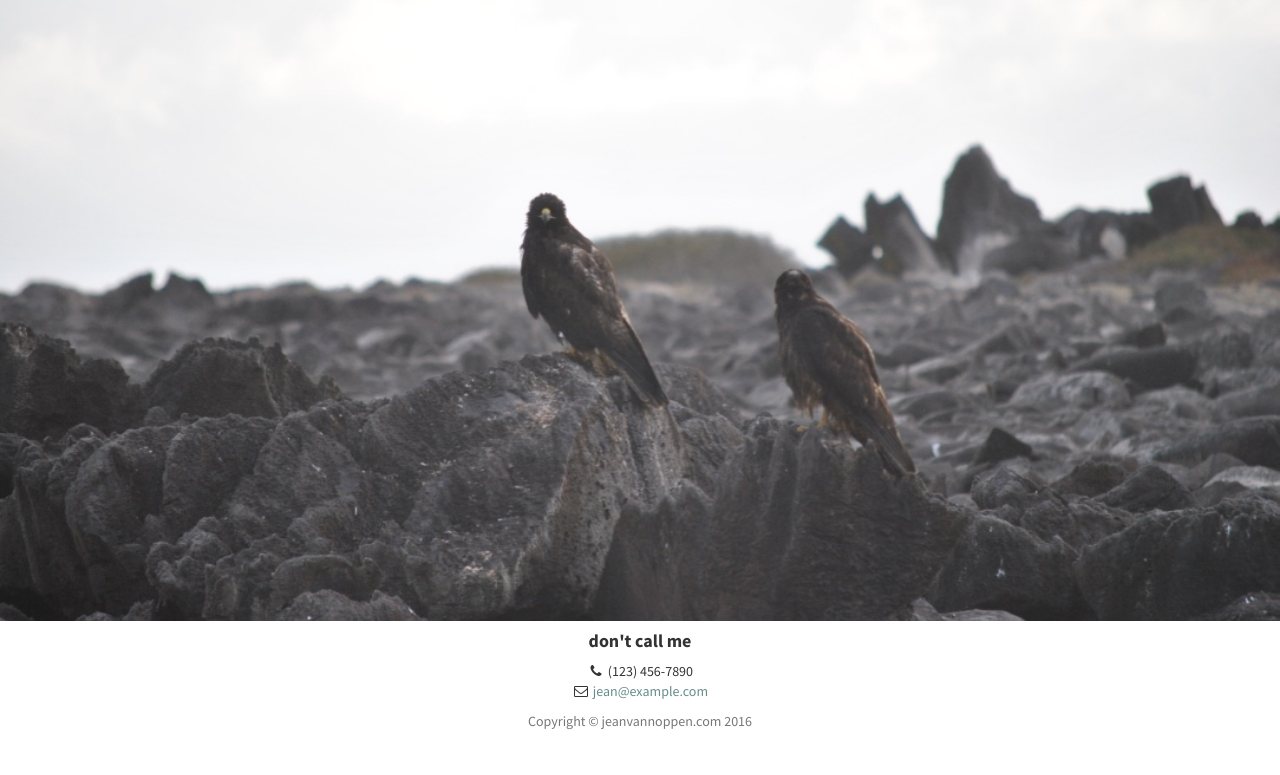
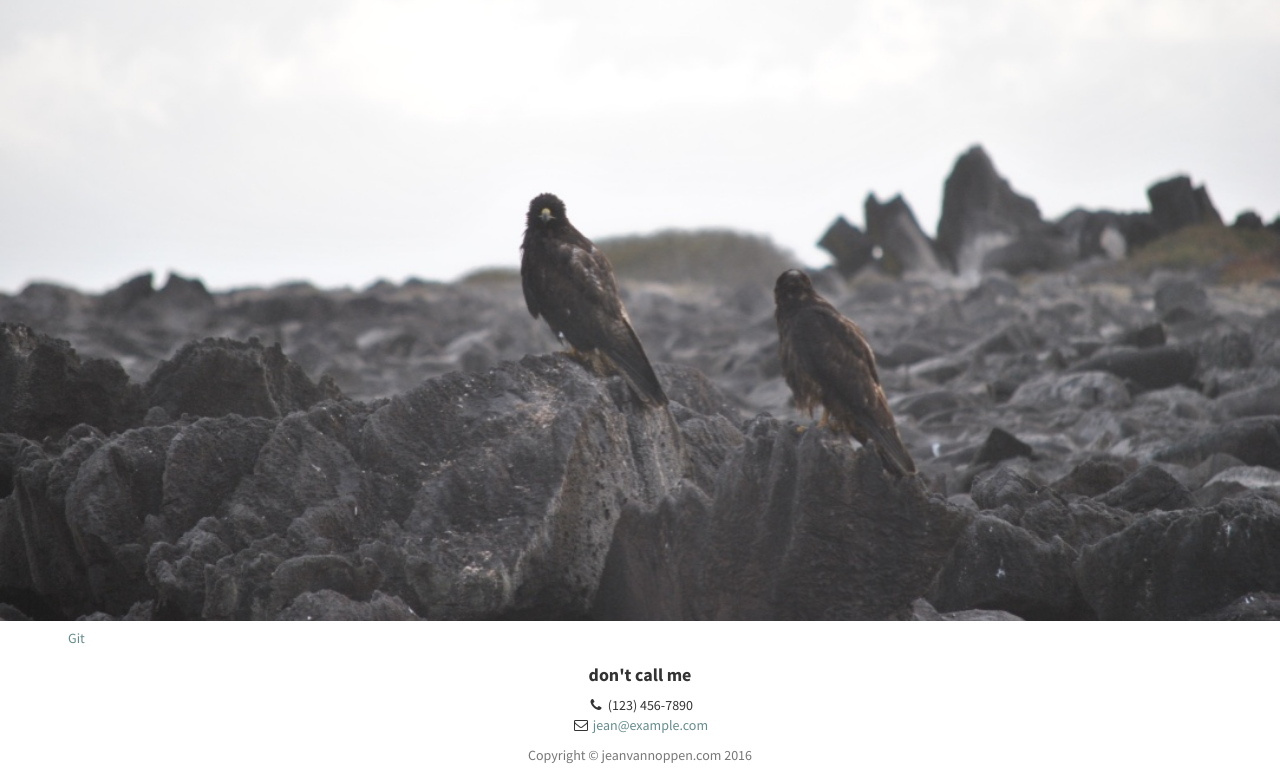
Before and after one commit to smaugnbeans/smaugnbeans.github.io, a plain HTML site: page index.html in a window 1280 px wide. Shown: the part 179-954 px from the top of the page. Before the commit the page ends 920 px from the top, so only its background shows below. Drawn offline with Linux system fonts and the light colour scheme.

Commit message:
git button

```diff
--- a/index.html
+++ b/index.html
@@ -70,6 +70,15 @@
         </div>
     </header>
 
+    <!-- Buttons -->
+    <div class="container">
+        <div class="row">
+            <div class="btn">
+                <a href="https://github.com/smaugnbeans" onclick=$("#menu-close").click();>Git</a>
+            </div>
+
+        </div>
+    </div>
 
     <!-- Footer -->
     <footer>
```
